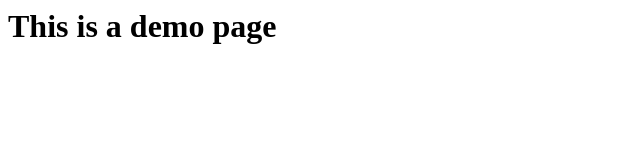
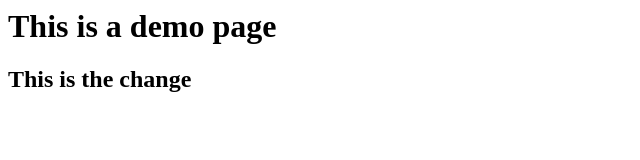
Before and after one commit to PaarasVerma/github_training, a plain HTML site: page index.html in a window 1280 px wide. Shown: the whole page, without its empty margins (0-640 px from the left). Drawn offline with Linux system fonts and the light colour scheme.

Commit message:
second commit

```diff
--- a/index.html
+++ b/index.html
@@ -2,5 +2,6 @@
 	<head><title>My git training</title></head>
 <body>
 	<h1>This is a demo page</h1>
+	<h2>This is the change</h2>
 </body>
 </html>
```
